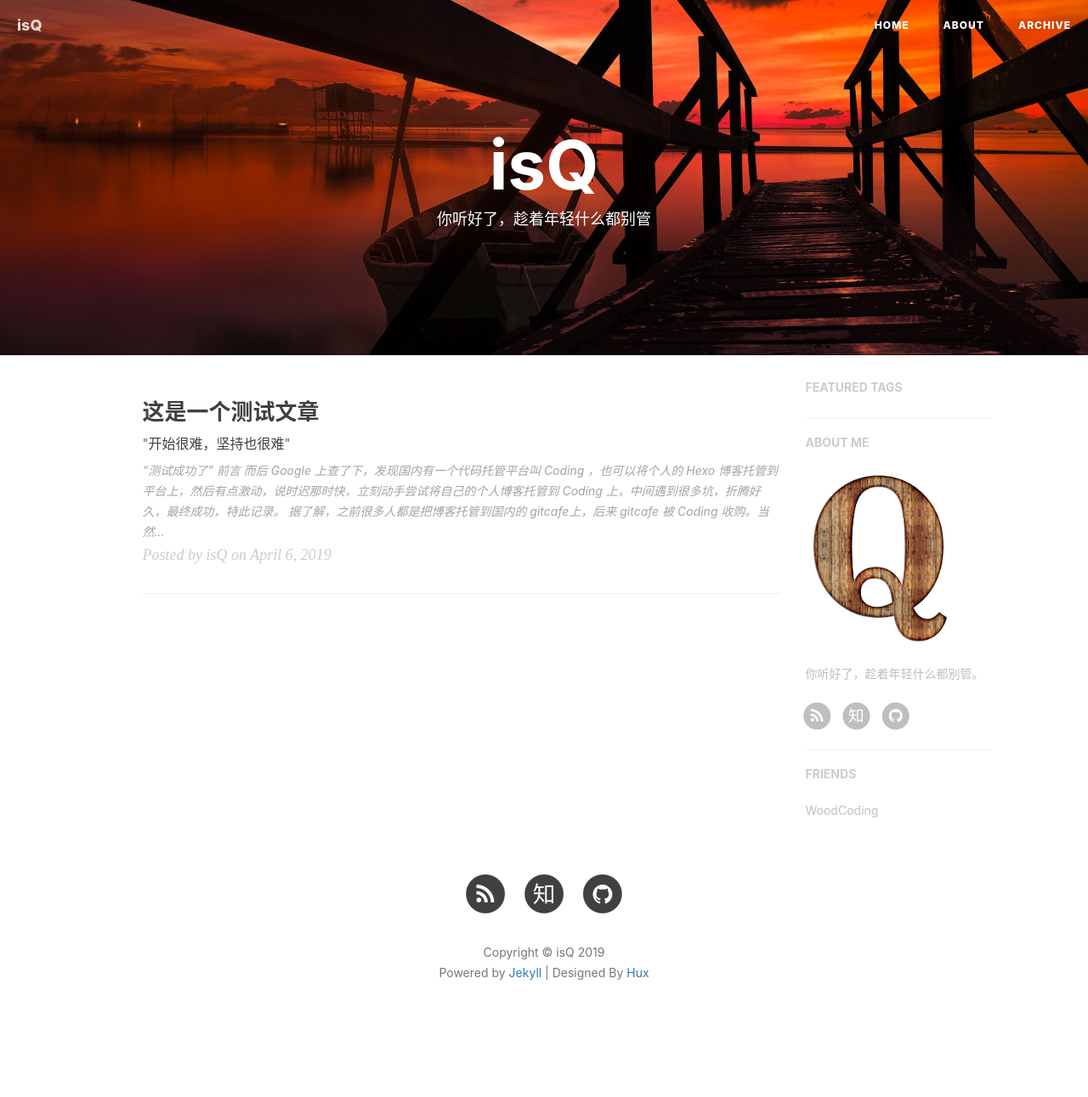
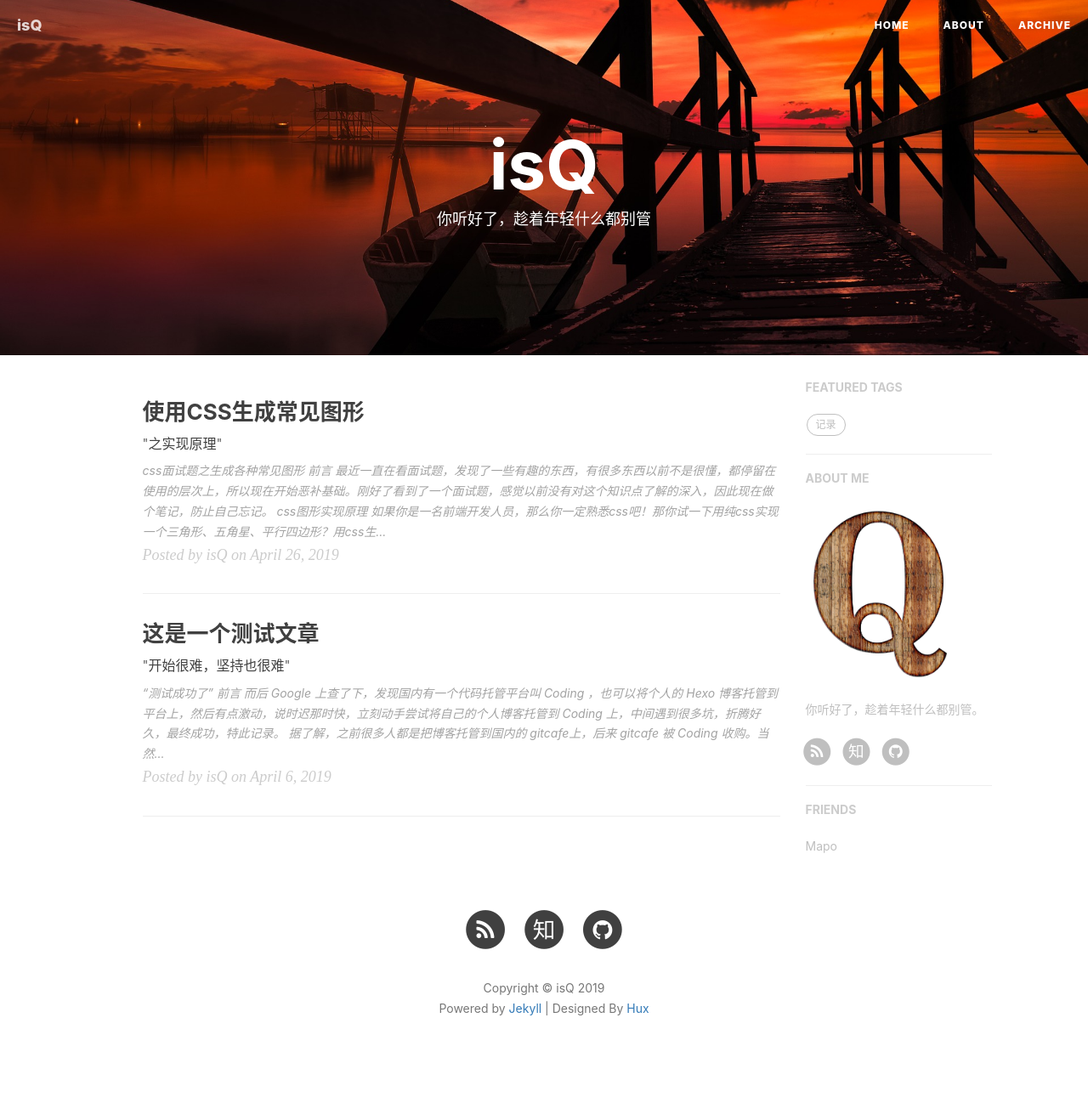
Before and after one commit to yang131323/isQ.github.io, a Jekyll site: the page built from index.html, in a window 1280 px wide. Shown: the whole page at 85% size. Built offline with Jekyll 4.4.1, drawn with Linux system fonts in a browser that asks for light colours; nearby versions of some CDN libraries; the list of posts is cut into pages by our own code; comment, search, counter and statistics services are not loaded; before the commit the page ends 1249 px from its top, so only the background shows below that.

Commit message:
添加css-figure文章

````diff
--- a/_config.yml
+++ b/_config.yml
@@ -112,7 +112,7 @@ copyright: true
 # Friends
 friends: [
     {
-        title: "WoodCoding",
-        href: "https://blog.woodcoding.com"
+        title: "Mapo",
+        href: "https://mapo.io/"
     }
 ]
--- /dev/null
+++ b/_posts/2019-04-26-css-figure.markdown
@@ -0,0 +1,51 @@
+---
+layout:     post
+title:      "使用CSS生成常见图形"
+subtitle:   " \"之实现原理\""
+date:       2019-04-26 20:45:00
+author:     "isQ"
+header-img: "img/post/20190426/sunflower.jpg"
+catalog: true
+mathjax: true
+tags:
+    - CSS
+    - 记录
+---
+
+> css面试题之生成各种常见图形
+
+### 前言
+
+最近一直在看面试题，发现了一些有趣的东西，有很多东西以前不是很懂，都停留在使用的层次上，所以现在开始恶补基础。刚好了看到了一个面试题，感觉以前没有对这个知识点了解的深入，因此现在做个笔记，防止自己忘记。
+
+### css图形实现原理
+
+如果你是一名前端开发人员，那么你一定熟悉css吧！那你试一下用纯css实现一个三角形、五角星、平行四边形？用css生成的各种图形基本上都依赖于border、border-radius属性。这里不记录具体怎么用css实现一个图形，只说明如何利用这两个属性，当然除了这两个属性之外，复杂的图形还需要用before、after这两个强大的伪类。
+
+在解释如何用border生成图形之前先来加强一个认识，先声明一个div，然后设置border效果如下：
+
+![border样式](/img/post/20190426/border-one.png)
+
+为什么border是梯形呢？详解如下图：
+
+![border详情](/img/post/20190426/border-detail.png)
+
+border的上边宽由content宽度决定（就是图片的内容width）下边框等于content宽度+左右两边border宽度，高度等于我们设置的border大小，而且边框相接的地方是各自一半；因此要用css形成一个三角形就很简单了，三角形只有三边，那么就设置内容width等于0，这样就达到了三边的目的了。但是宽度呢？由于border下边宽的高度由三部分组成：内容宽度、左、右border宽度。因此宽度可以通过设置border-left、border-right来完成，高度就直接设置border大小就可以了。形成过程如下图：
+
+![三角形生成原理](/img/post/20190426/border-detail.png)
+
+根据该推理得出的代码如下，可以将一下代码在自己本地编辑器进行验证：
+
+```
+.tranigle {
+  height: 0;
+  width: 0;
+  border-bottom: 100px solid yellowgreen;
+  border-left: 50px solid transparent;
+  border-right: 50px solid transparent;
+}
+```
+
+这只是其中的一种，根据上面的原理，还可以实现直角三角形（border-left和border-right设置一个就行）、等腰直角三角形等等。
+
+理解了上面的实现原理几乎就可以实现很多图像了，比如椭圆（利用border-radius可以设置两个半径）、五角星（使用一个三角形加上before、after拼接成另三个角）、六角形（两个三角形）、八角形（两个四边形，旋转一定角度transform: rotate(45deg)）、十二角形（三个四边形，旋转一定角度）、吃豆人（就是一个圆，隐藏右边的90度）、平行四边形（矩形，变形skew）等等。这里有一篇文章实现了大部分图形[45个值得收藏的 CSS 形状](<https://juejin.im/post/5cbd1f0ae51d456e5e035f45?utm_source=gold_browser_extension#heading-24>)。
````
Also changed, not shown: img/avatar-hux-home.jpg (deleted), img/post/20190405/cname.png (deleted), img/post/20190405/coding-pages.png (deleted), img/post/20190405/coding-token.png (deleted), img/post/20190405/github-pages.png (deleted), img/post/20190405/setCIENV.png (deleted), img/post/20190405/setGithubToken.png (deleted), img/post/20190426/border-detail.png (added), img/post/20190426/border-one.png (added), img/post/20190426/sunflower.jpg (added), img/post/20190426/triangle.png (added), pwa/manifest.json.
